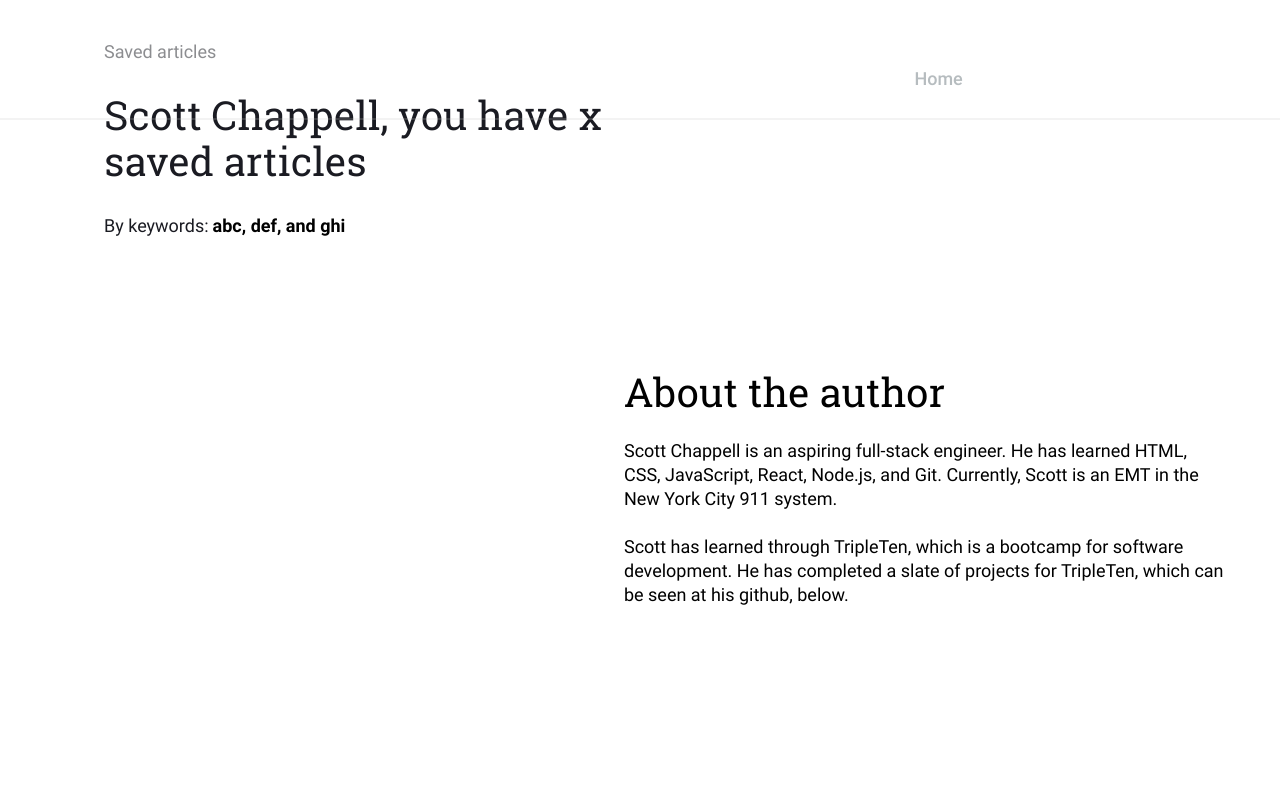
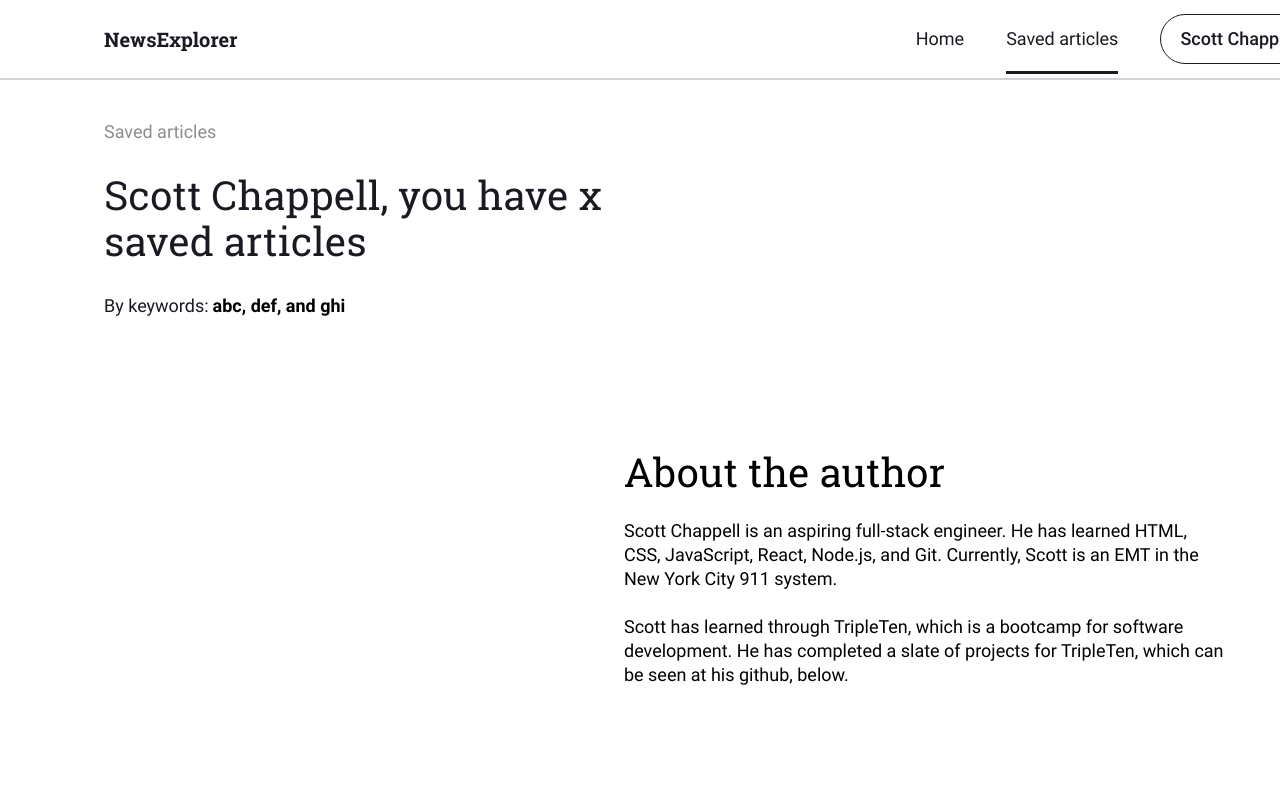
Before and after one commit to scottchappell99/news-explorer-frontend, a React (Vite) app: page /saved-news in a window 1280 px wide. Shown: the top 800 px of the page. Built offline with nearby package versions, Linux system fonts and the light colour scheme.

Commit message:
Refactored SavedNewsHeader

```diff
--- a/src/components/App/App.jsx
+++ b/src/components/App/App.jsx
@@ -8,11 +8,11 @@ import SearchBox from "../SearchBox/SearchBox";
 import About from "../About/About";
 import Footer from "../Footer/Footer";
 import Preloader from "../Preloader/Preloader";
+import SavedNewsHeader from "../SavedNewsHeader/SavedNewsHeader";
 import SavedNews from "../SavedNews/SavedNews";
 
 import { AuthContext } from "../../utils/Context/AuthContext";
 import { UserContext } from "../../utils/Context/UserContext";
-import { OnSavedNewsContext } from "../../utils/Context/OnSavedNewsContext";
 
 import "./App.css";
 
@@ -20,22 +20,34 @@ function App() {
   const [isLoggedIn, setIsLoggedIn] = useState(true);
   const [userInfo, setUserInfo] = useState({ name: "Scott Chappell" });
   const [isLoading, setIsLoading] = useState(false);
-  const [isOnSavedNews, setIsOnSavedNews] = useState(false);
 
   return (
     <div className="app">
       <AuthContext.Provider value={isLoggedIn}>
         <UserContext.Provider value={userInfo}>
-          <OnSavedNewsContext.Provider value={isOnSavedNews}>
-            <Header Navigation={Navigation} />
-            <Routes>
-              <Route path="/" element={<Main SearchBox={SearchBox} />} />
-              <Route path="/saved-news" element={<SavedNews />} />
-            </Routes>
-            <Preloader isLoading={isLoading} />
-            <About />
-            <Footer />
-          </OnSavedNewsContext.Provider>
+          <Routes>
+            <Route
+              path="/"
+              element={
+                <>
+                  <Header Navigation={Navigation} />
+                  <Main SearchBox={SearchBox} />
+                </>
+              }
+            />
+            <Route
+              path="/saved-news"
+              element={
+                <>
+                  <SavedNewsHeader Navigation={Navigation} />
+                  <SavedNews />
+                </>
+              }
+            />
+          </Routes>
+          <Preloader isLoading={isLoading} />
+          <About />
+          <Footer />
         </UserContext.Provider>
       </AuthContext.Provider>
     </div>
--- a/src/components/Header/Header.css
+++ b/src/components/Header/Header.css
@@ -9,10 +9,6 @@
   box-sizing: border-box;
 }
 
-.header_type_saved-news {
-  position: relative;
-}
-
 .header__title {
   font-family: "Roboto Slab", Times, serif;
   font-weight: 700;
@@ -22,10 +18,6 @@
   color: #fff;
 }
 
-.header__title_type_saved-news {
-  color: #1a1b22;
-}
-
 .header__title:hover {
   cursor: pointer;
 }
--- a/src/components/Header/Header.jsx
+++ b/src/components/Header/Header.jsx
@@ -1,23 +1,10 @@
-import { useContext } from "react";
-import { OnSavedNewsContext } from "../../utils/Context/OnSavedNewsContext";
-
 import "./Header.css";
 
 function Header({ Navigation }) {
-  const isOnSavedNews = useContext(OnSavedNewsContext);
-
   return (
-    <header
-      className={`header ${isOnSavedNews ? "header_type_saved-news" : ""}`}
-    >
-      <h1
-        className={`header__title ${
-          isOnSavedNews ? "header__title_type_saved-news" : ""
-        }`}
-      >
-        NewsExplorer
-      </h1>
-      <Navigation />
+    <header className="header">
+      <h1 className="header__title">NewsExplorer</h1>
+      <Navigation savedNews="" />
     </header>
   );
 }
--- a/src/components/Navigation/Navigation.css
+++ b/src/components/Navigation/Navigation.css
@@ -17,16 +17,24 @@
   text-decoration: none;
 }
 
+.saved-news-navigation__bar {
+  font-family: "Roboto", Arial, sans-serif;
+  font-weight: 500px;
+  font-size: 18px;
+  line-height: calc(24 / 18);
+  color: #1a1b22;
+  margin: 0;
+  padding: 23px 0 20px;
+  border-bottom: solid 3px transparent;
+  text-decoration: none;
+}
+
 .navigation__bar_type_active {
   color: #fff;
   border-bottom: solid 3px #fff;
 }
 
-.navigation__bar_type_saved-news {
-  color: #1a1b22;
-}
-
-.navigation__bar_type_saved-news-active {
+.saved-news-navigation__bar_type_active {
   color: #1a1b22;
   border-bottom: solid 3px #1a1b22;
 }
@@ -77,8 +85,14 @@
   background-repeat: no-repeat;
 }
 
-.navigation__sign-out_type_saved-news {
-  border-color: #1a1b22;
+.saved-news-navigation__sign-out {
+  font-family: "Roboto", Arial, sans-serif;
+  font-weight: 500;
+  font-size: 18px;
+  line-height: calc(24 / 18);
+  border: 1px solid #1a1b22;
+  border-radius: 50px;
+  padding: 12px 37px 12px 19px;
   color: #1a1b22;
   background: transparent url(../../assets/images/logout-black.svg);
   background-position: 95% 50%;
--- a/src/components/Navigation/Navigation.jsx
+++ b/src/components/Navigation/Navigation.jsx
@@ -3,29 +3,23 @@ import { NavLink } from "react-router-dom";
 
 import { AuthContext } from "../../utils/Context/AuthContext";
 import { UserContext } from "../../utils/Context/UserContext";
-import { OnSavedNewsContext } from "../../utils/Context/OnSavedNewsContext";
 
 import "./Navigation.css";
 
-function Navigation() {
+function Navigation({ savedNews }) {
   const isLoggedIn = useContext(AuthContext);
   const userInfo = useContext(UserContext);
-  const isOnSavedNews = useContext(OnSavedNewsContext);
 
   const homeClassName = ({ isActive }) => {
-    return `navigation__bar ${isActive ? "navigation__bar_type_active" : ""} ${
-      isOnSavedNews ? "navigation__bar_type_saved-news" : ""
-    } ${
-      isOnSavedNews && isActive ? "navigation__bar_type_saved-news-active" : ""
+    return `${savedNews}navigation__bar ${
+      isActive ? `${savedNews}navigation__bar_type_active` : ""
     }`;
   };
 
   const articleClassName = ({ isActive }) => {
-    return `navigation__bar ${isActive ? "navigation__bar_type_active" : ""} ${
-      isLoggedIn ? "" : "navigation__bar_type_hidden"
-    } ${isOnSavedNews ? "navigation__bar_type_saved-news" : ""} ${
-      isOnSavedNews && isActive ? "navigation__bar_type_saved-news-active" : ""
-    }`;
+    return `${savedNews}navigation__bar ${
+      isActive ? `${savedNews}navigation__bar_type_active` : ""
+    } ${isLoggedIn ? "" : "navigation__bar_type_hidden"}`;
   };
 
   return (
@@ -44,9 +38,9 @@ function Navigation() {
         Sign in
       </button>
       <button
-        className={`navigation__sign-out ${
-          !isLoggedIn ? "navigation__sign-out_type_hidden" : ""
-        } ${isOnSavedNews ? "navigation__sign-out_type_saved-news" : ""}`}
+        className={`${savedNews}navigation__sign-out ${
+          !isLoggedIn ? `${savedNews}navigation__sign-out_type_hidden` : ""
+        }`}
       >
         {userInfo.name}
       </button>
--- /dev/null
+++ b/src/components/SavedNewsHeader/SavedNewsHeader.css
@@ -0,0 +1,19 @@
+.saved-news-header {
+  width: 1440px;
+  height: 80px;
+  display: flex;
+  justify-content: space-between;
+  align-items: center;
+  margin: 0 auto;
+  border-bottom: 2px solid #d1d2d6;
+  box-sizing: border-box;
+}
+
+.saved-news-header__title {
+  font-family: "Roboto Slab";
+  font-weight: 700;
+  font-size: 20px;
+  line-height: 24px;
+  color: #1a1b22;
+  margin: 0 0 0 104px;
+}
--- /dev/null
+++ b/src/components/SavedNewsHeader/SavedNewsHeader.jsx
@@ -0,0 +1,12 @@
+import "./SavedNewsHeader.css";
+
+function SavedNewsHeader({ Navigation }) {
+  return (
+    <header className="saved-news-header">
+      <h1 className="saved-news-header__title">NewsExplorer</h1>
+      <Navigation savedNews="saved-news-" />
+    </header>
+  );
+}
+
+export default SavedNewsHeader;
--- a/src/utils/Context/OnSavedNewsContext.js
+++ /dev/null
@@ -1,3 +0,0 @@
-import { createContext } from "react";
-
-export const OnSavedNewsContext = createContext(false);
```
